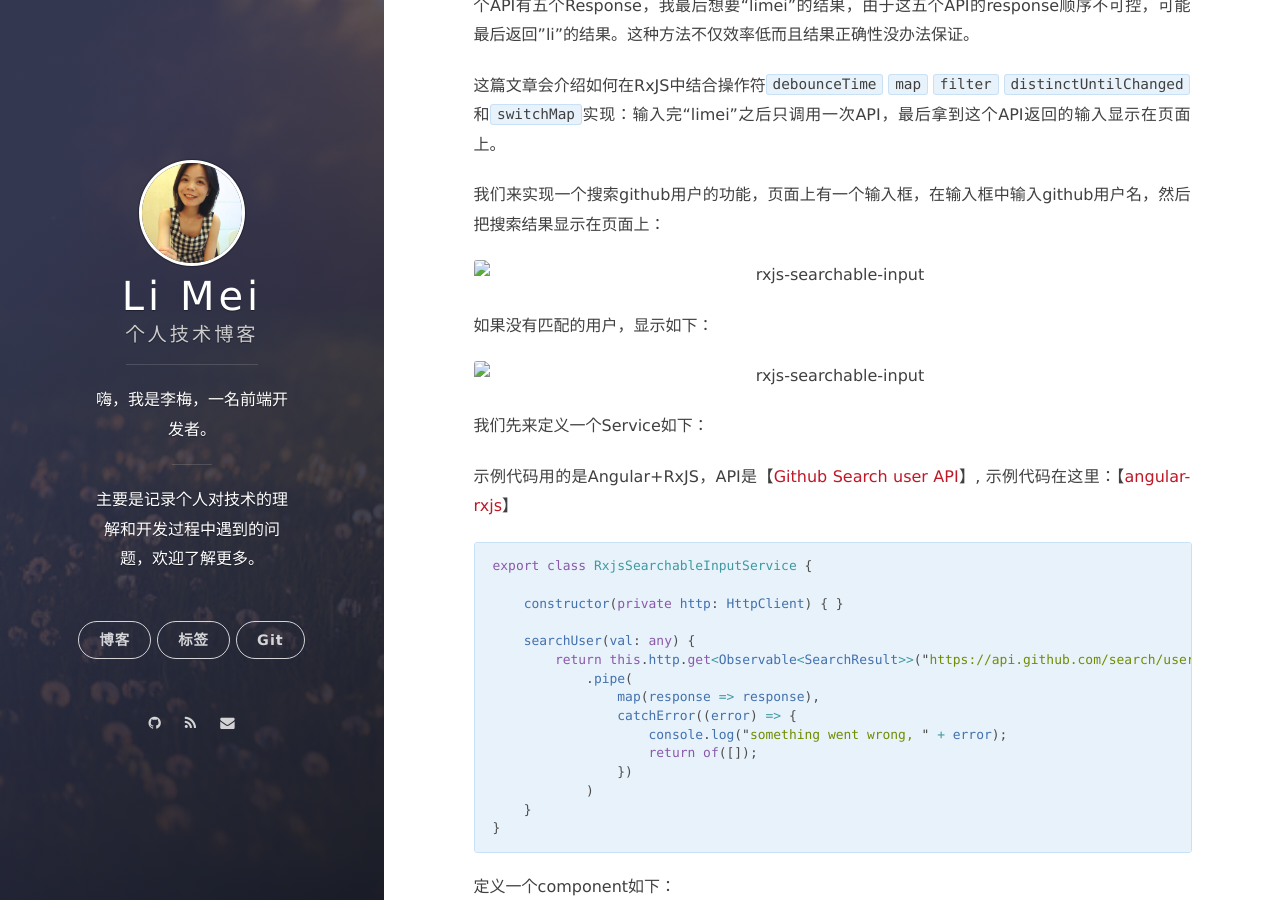
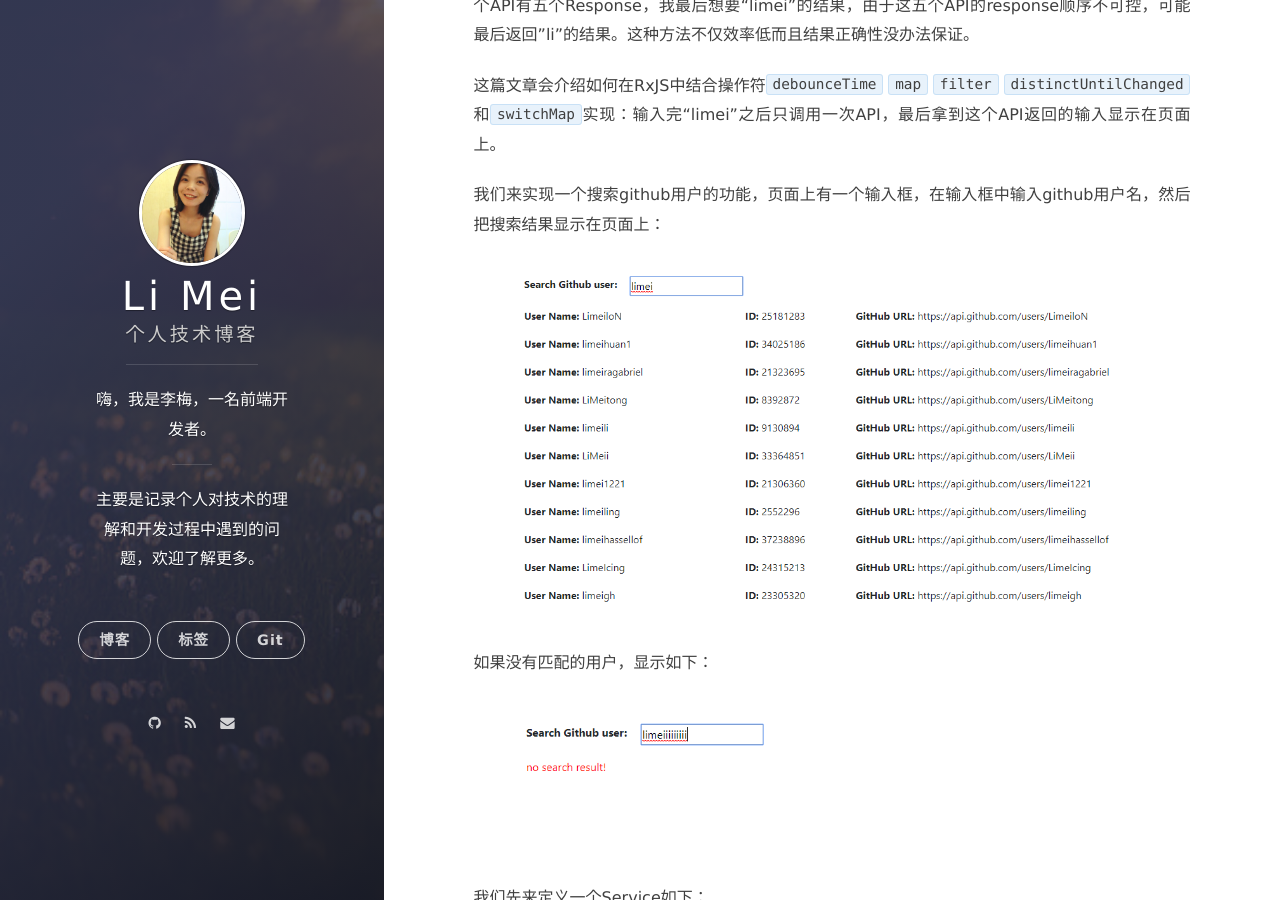
Before and after one commit to LiMeii/LiMeii.github.io, a Jekyll site: the page built from _posts/2019-08-23-rxjs-searchable-input.md, in a window 1280 px wide and 900 px high, scrolled down 316 px. Built offline with Jekyll 4.4.1, drawn with Linux system fonts in a browser that asks for light colours; nearby versions of some CDN libraries.

Commit message:
update rxjs searchable input post

```diff
--- a/_posts/2019-08-23-rxjs-searchable-input.md
+++ b/_posts/2019-08-23-rxjs-searchable-input.md
@@ -12,11 +12,11 @@
 
 我们来实现一个搜索github用户的功能，页面上有一个输入框，在输入框中输入github用户名，然后把搜索结果显示在页面上：
 
-![rxjs-searchable-input](https://limeii.github.io/assets/images/posts/angular/rxjs-searchinput01.png){:height="100%" width="100%"}
+![rxjs-searchable-input](https://limeii.github.io/assets/images/posts/rxjs/rxjs-searchinput01.png){:height="100%" width="100%"}
 
 如果没有匹配的用户，显示如下：
 
-![rxjs-searchable-input](https://limeii.github.io/assets/images/posts/angular/rxjs-searchinput02.png){:height="100%" width="100%"}
+![rxjs-searchable-input](https://limeii.github.io/assets/images/posts/rxjs/rxjs-searchinput02.png){:height="100%" width="100%"}
 
 我们先来定义一个Service如下：
 
```
